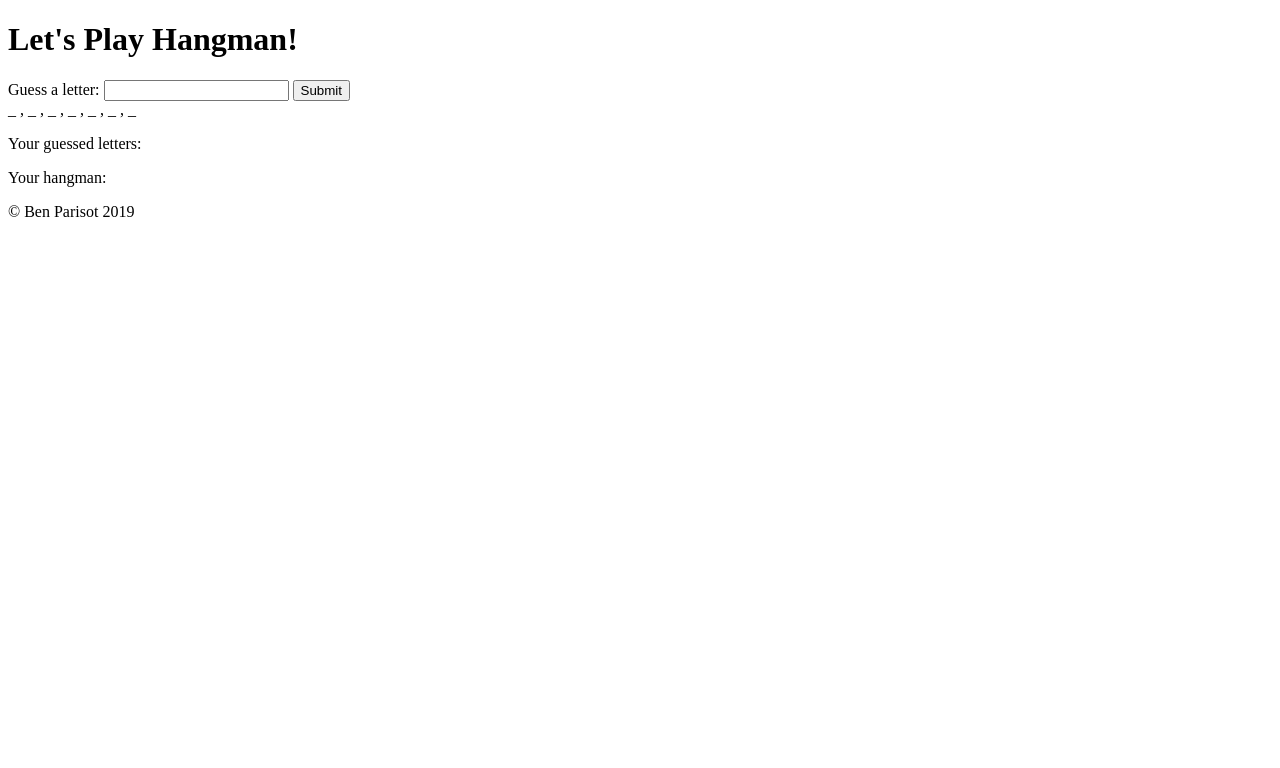
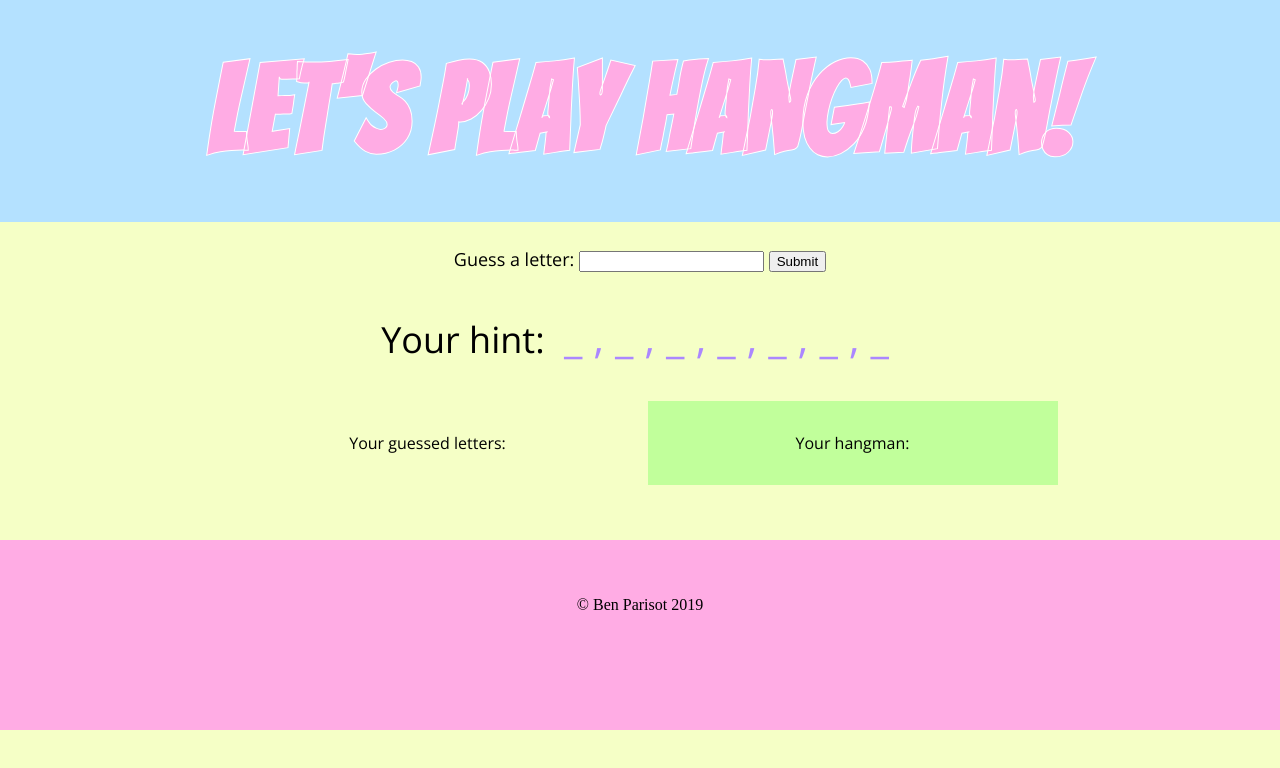
Before and after one commit to BenParisot/hangman, a plain HTML site: page index.html in a window 1280 px wide. Drawn offline with nearby package versions, Linux system fonts and the light colour scheme.

Commit message:
style page

```diff
--- a/index.html
+++ b/index.html
@@ -4,6 +4,9 @@
     <meta charset="UTF-8">
     <meta name="viewport" content="width=device-width, initial-scale=1.0">
     <meta http-equiv="X-UA-Compatible" content="ie=edge">
+    <link rel="stylesheet" type="text/css" href="main.css">
+    <link href="https://fonts.googleapis.com/css?family=Bangers|Open+Sans" rel="stylesheet">
+
     <title>Hang-Man</title>
 </head>
 <body>
@@ -12,7 +15,7 @@
     </header>
 
     <main>
-        <section>
+        <section id="user-guess">
             <form id="guess-form">
                 <label for="letter-guess">Guess a letter:</label>
                 <input type="text" name="guess" id="guess">
@@ -20,17 +23,18 @@
             </form>
         </section>
 
-        <section id="word-hint"><p></p>
+        <section id="hint">
+            <p>Your hint: <span id="word-hint"></span></p>
         </section>
-        <section id="word-hint-underline"><p></p>
-        </section>
-        <section id="letters-guessed">
-            <p>Your guessed letters: <span id="show-guesses"></span></p>
-        </section>
-        <section>
-            <p>Your hangman:</p>
-        </section>
-            <section id="hangman-canvas">
+        <section class="flex-container">
+            <section id="letters-guessed">
+                <p>Your guessed letters:</p>
+                <span id="show-guesses"></span>
+            </section>
+
+            <section class="hangman-canvas">                <p>Your hangman:</p>
+                <section id="hangman-canvas">
+                </section>
         </section>
     </main>
 
--- a/main.css
+++ b/main.css
@@ -0,0 +1,71 @@
+body {
+    background: #f5ffc6;
+    padding: 0px;
+    margin: 0px;
+}
+
+header {
+    background: #b4e1ff;
+    text-align: center;
+    padding: 5px 0px;
+}
+
+h1 {
+    font-family: 'Bangers', cursive;
+    font-size: 122px;
+    color: #fface4;
+    line-height: .4;
+    -webkit-text-stroke: 1px white;
+}
+
+#hint {
+    text-align: center;
+    font-size: 36px;
+}
+
+main {
+    font-family: 'Open Sans', sans-serif;
+}
+
+#user-guess {
+    margin: 25px;
+    text-align: center;
+    font-size: 18px;
+}
+
+#word-hint {
+    text-align: center;
+    /* font-family: 'Bangers', cursive; */
+    font-size: 42px;
+    color: #ab87ff;
+    padding: 0px 10px;
+}
+
+.flex-container {
+    display: flex;
+    flex-direction: row;
+    flex-wrap: wrap;
+    justify-content: center;
+
+}
+
+#letters-guessed {
+    width: 400px;
+    margin-right: 15px;
+    text-align: center;
+    padding: 15px 5px;
+}
+
+.hangman-canvas {
+    width: 400px;
+    background: #c1ff9b;
+    text-align: center;
+    padding: 15px 5px;
+}
+
+footer {
+    text-align: center;
+    margin-top: 55px;
+    padding: 40px 0px 100px 0px;
+    background: #fface4;
+}
--- a/src/random-word.js
+++ /dev/null
@@ -1,5 +0,0 @@
-
-
-
-
-export default randomWord();
```
Also changed, not shown: src/index.js (+2 -5 lines).
